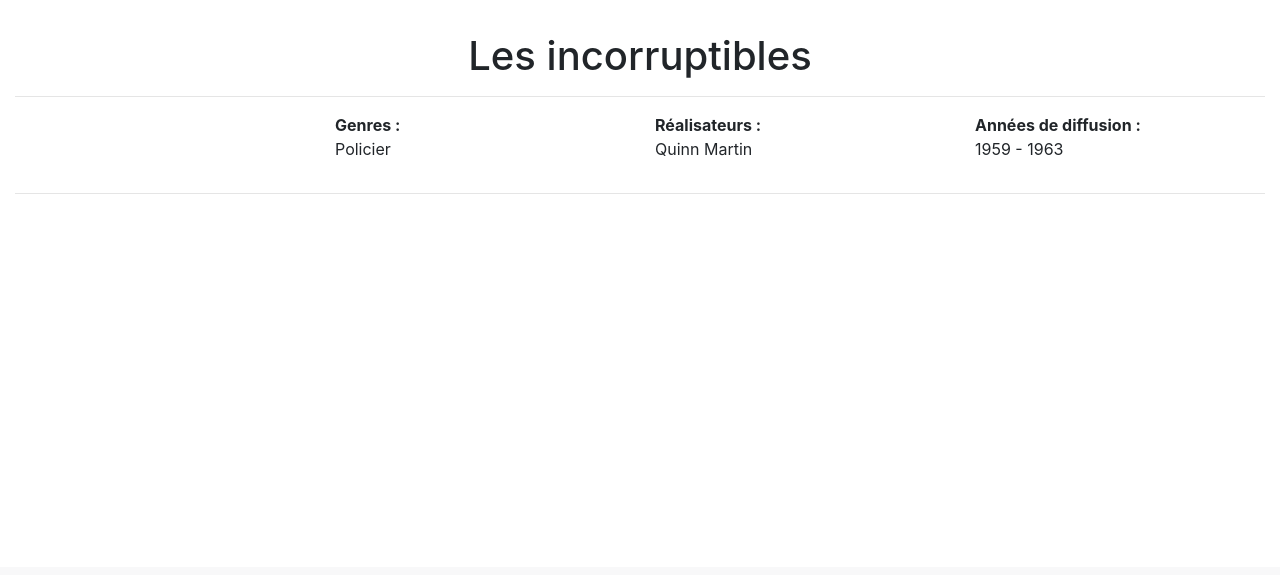
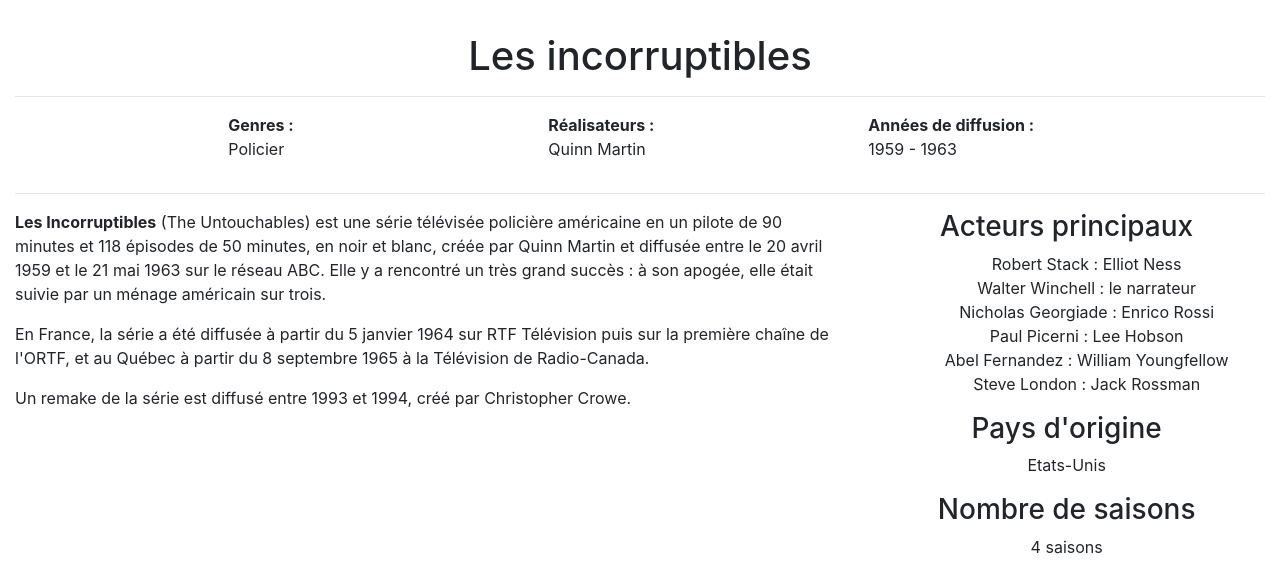
Before and after one commit to Willremi/Groupe6, a PHP site: page /src/views/incorrup.html in a window 1280 px wide. Shown: the part 233-808 px from the top of the page. Before the commit the page ends 427 px from the top, so only its background shows below. Run offline with PHP 8.4, Linux system fonts and the light colour scheme.

Commit message:
maj incorrup.html

```diff
--- a/projet/site/public/css/style.css
+++ b/projet/site/public/css/style.css
@@ -52,6 +52,14 @@ tr:nth-child(odd) {
   text-align: center;
 }
 
+#distribution {
+  text-align: center;
+}
+
+#ligne {
+  visibility: hidden;
+}
+
 @media only screen and (max-width: 700px) {
   table, thead, tbody, tr, th, td {
     display: block;
@@ -100,12 +108,12 @@ tr:nth-child(odd) {
     text-align: center;
   }
 
-  strong, p {
-    font-size: 24px;
+  strong {
+    text-decoration: underline;
   }
 
-  strong {
-    text-decoration: underline;
+  #ligne {
+    visibility: visible;
   }
 }
 
--- a/projet/site/src/views/incorrup.html
+++ b/projet/site/src/views/incorrup.html
@@ -75,7 +75,7 @@
               <h1>Les incorruptibles</h1>
             <hr>
           </div>
-          <div class="offset-md-3 col-sm-3">
+          <div class="offset-md-2 col-sm-3">
             <strong>Genres :</strong>
             <p>Policier</p>
           </div>
@@ -90,6 +90,40 @@
 
         </div> <!-- fin row -->
         <hr>
+        <div class="row">
+          <div class="col-sm-8">
+            <p><strong>Les Incorruptibles</strong> (The Untouchables) est une série télévisée policière américaine en un pilote de 90 minutes et 118 épisodes de 50 minutes, en noir et blanc, créée par Quinn Martin et diffusée entre le 20 avril 1959 et le 21 mai 1963 sur le réseau ABC. Elle y a rencontré un très grand succès : à son apogée, elle était suivie par un ménage américain sur trois.</p>
+            <p>En France, la série a été diffusée à partir du 5 janvier 1964 sur RTF Télévision puis sur la première chaîne de l'ORTF, et au Québec à partir du 8 septembre 1965 à la Télévision de Radio-Canada.</p>
+            <p>Un remake de la série est diffusé entre 1993 et 1994, créé par Christopher Crowe.</p>
+            <hr id="ligne">
+            <!-- <div class="dropdown">
+              <button class="btn btn-secondary dropdown-toggle" type="button" id="dropdownMenuButton" data-toggle="dropdown" aria-haspopup="true" aria-expanded="false">
+                Menu
+              </button>
+              <div class="dropdown-menu" aria-labelledby="dropdownMenuButton">
+                <a class="dropdown-item" href="#">Action</a>
+                <a class="dropdown-item" href="#">Another action</a>
+                <a class="dropdown-item" href="#">Something else here</a>
+              </div>
+            </div> -->
+          </div>
+          <div class="col-sm-4" id="distribution">
+            <h3>Acteurs principaux</h3>
+                <ul>
+                  <li>Robert Stack : Elliot Ness</li>
+                  <li>Walter Winchell : le narrateur</li>
+                  <li>Nicholas Georgiade : Enrico Rossi</li>
+                  <li>Paul Picerni : Lee Hobson</li>
+                  <li>Abel Fernandez : William Youngfellow</li>
+                  <li>Steve London : Jack Rossman</li>
+                </ul>
+                <h3>Pays d'origine</h3>
+                <p>Etats-Unis</p>
+                <h3>Nombre de saisons</h3>
+                <p>4 saisons</p>
+          </div>
+
+        </div> <!-- fin row -->
       </div> <!-- fin container -->
 
     <script src="https://code.jquery.com/jquery-3.4.1.slim.min.js" integrity="sha384-J6qa4849blE2+poT4WnyKhv5vZF5SrPo0iEjwBvKU7imGFAV0wwj1yYfoRSJoZ+n" crossorigin="anonymous"></script>
```
